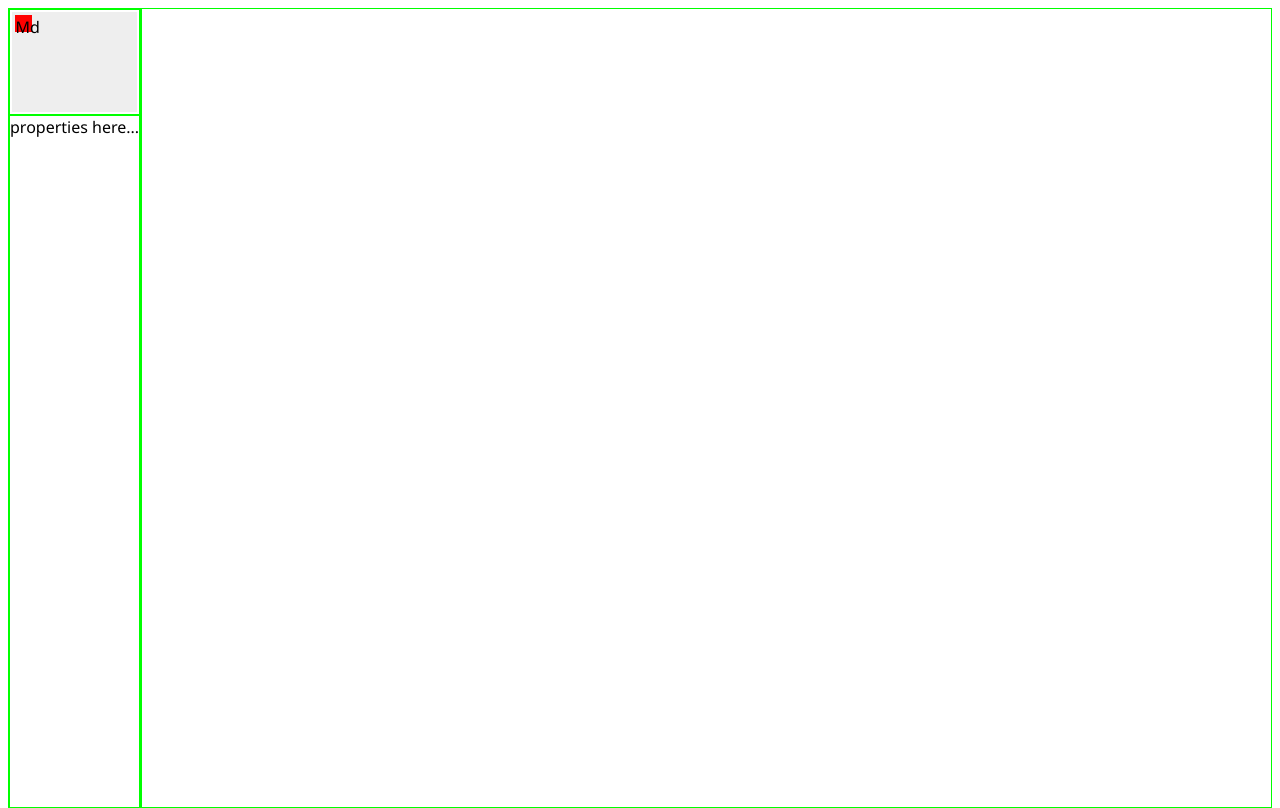
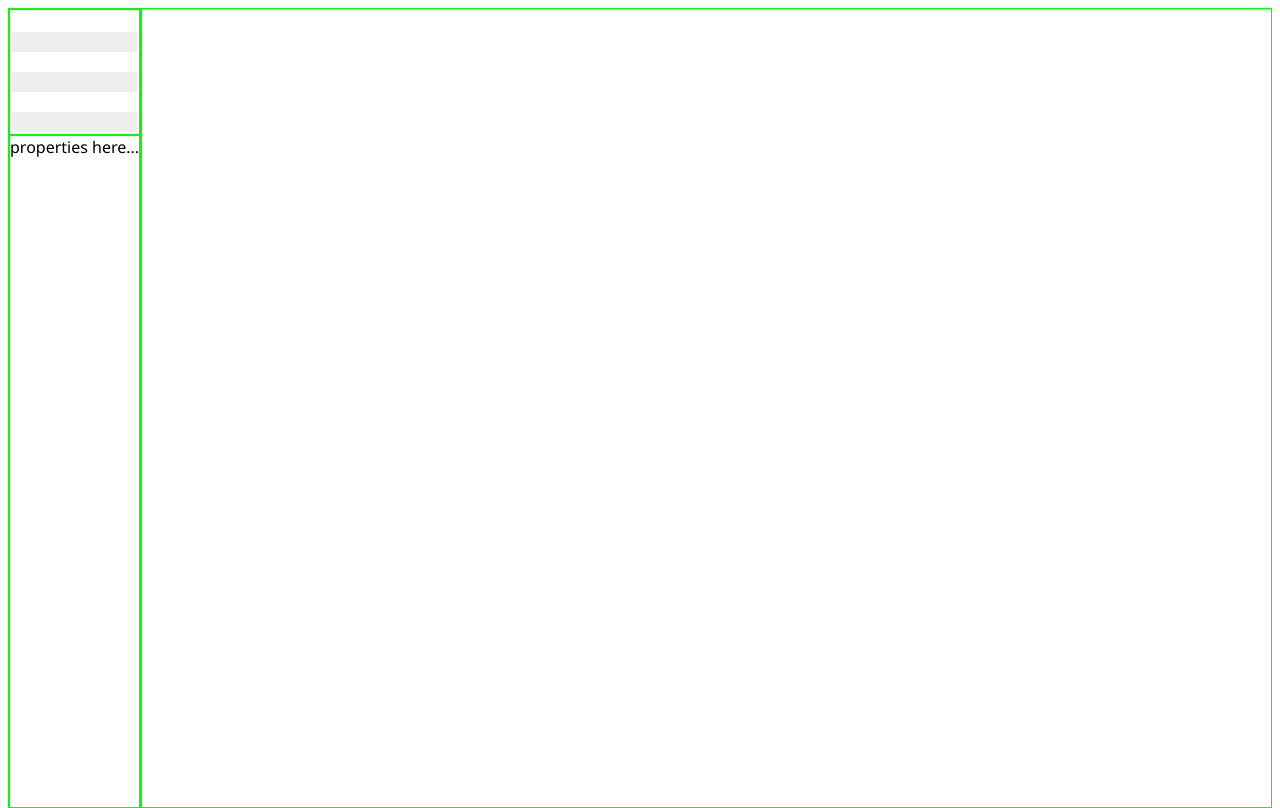
Before and after one commit to MuffinShades/EasyTas, a plain HTML site: page index.html in a window 1280 px wide. Drawn offline with Linux system fonts and the light colour scheme.

Commit message:
added cool thingy on input menu :O

```diff
--- a/index.html
+++ b/index.html
@@ -14,22 +14,13 @@
             <div class='side-span-contain' type='pcontainer' resize-info='horizontal-right' resizeable>
                 <div class='input-container' type='pcontainer' resize-info='vertical-bottom' resizeable>
                     <table class='input-table'>
-                        <tbody>
-                            <tr mode='1'>
-                                <td>Md</td>
-                            </tr>
-                            <tr>
-
-                            </tr>
-                            <tr>
-
-                            </tr>
-                            <tr>
-
-                            </tr>
-                            <tr>
-
-                            </tr>
+                        <tbody class='_inputBody'>
+                            <tr class='tasInput'></tr>
+                            <tr class='tasInput'></tr>
+                            <tr class='tasInput'></tr>
+                            <tr class='tasInput'></tr>
+                            <tr class='tasInput'></tr>
+                            <tr class='tasInput'></tr>
                         </tbody>
                     </table>
                 </div>
@@ -44,5 +35,6 @@
         </div>
         <script src='lib/easytas.js'></script>
         <script src='resize.js'></script>
+        <script src='visualStuff.js'></script>
     </body>
 </html>
--- /dev/null
+++ b/visualStuff.js
@@ -0,0 +1,13 @@
+const tColors = ['#eee', '#fff'];
+
+function reloadTable() {
+    const targets = document.querySelectorAll('.tasInput');
+    var i=0,m;
+
+    for (const e of targets) {
+        m = ++i % 2;
+        e.style.backgroundColor = tColors[m];
+    }
+}
+
+reloadTable();
```
